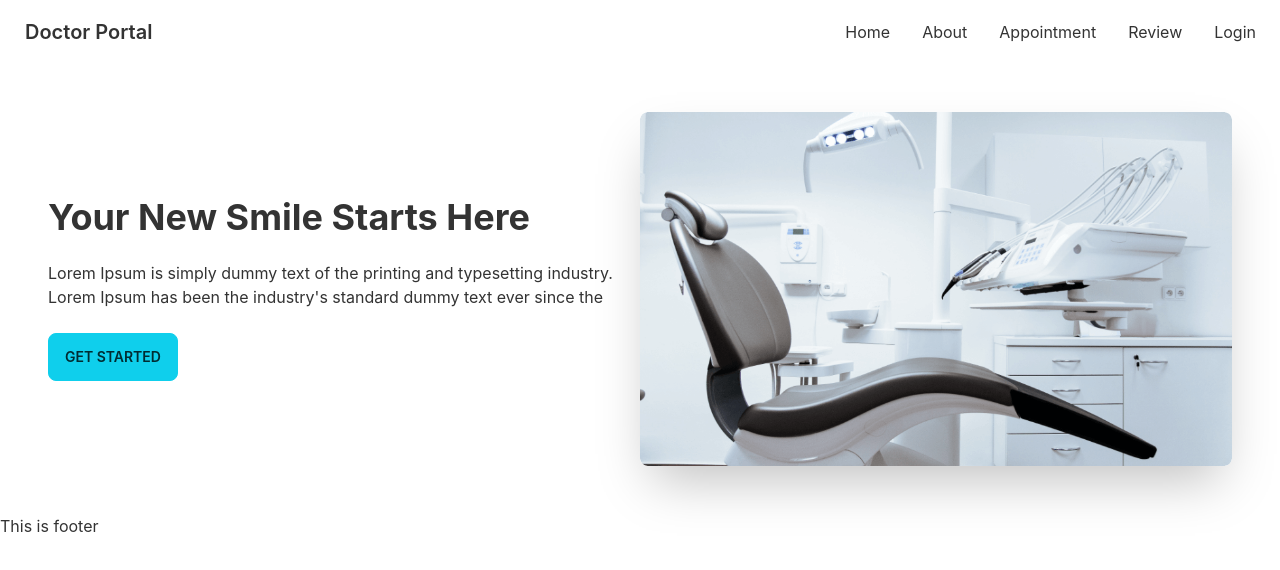
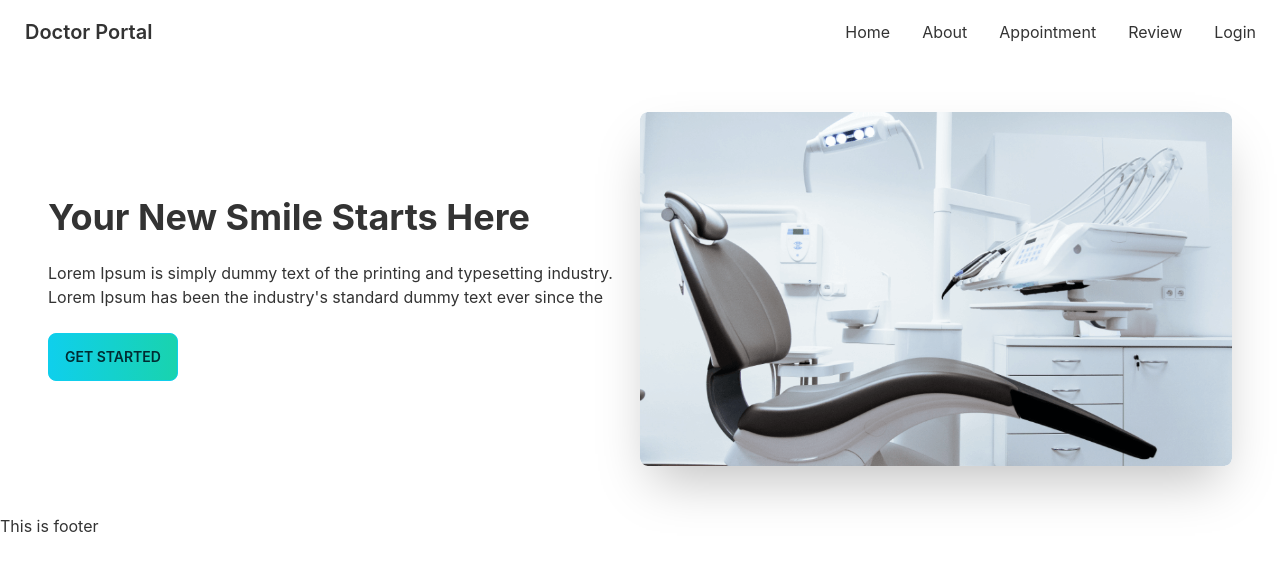
Before and after one commit to Rasel91/doctors-client, a React (Create React App) app: page / in a window 1280 px wide. Shown: the top 570 px of the page. Built offline with nearby package versions, Linux system fonts and the light colour scheme.

Commit message:
common bnt added

```diff
--- /dev/null
+++ b/src/Common/Button.js
@@ -0,0 +1,6 @@
+
+
+const button= <button className="btn btn-primary bg-gradient-to-r from-primary to-secondary">Get Started</button>
+
+
+export default button;
--- a/src/Pages/Home/Home/Banner.js
+++ b/src/Pages/Home/Home/Banner.js
@@ -1,18 +1,18 @@
 import React from 'react';
+import { Link } from 'react-router-dom';
 
 import chair from '../../../assets/images/chair.png'
-import bg from '../../../assets/images/appointment.png'
-
+import button from '../../../Common/Button';
 
 const Banner = () => {
    return (
-      <div className="hero  ">
+      <div className="hero ">
          <div className="hero-content flex-col lg:flex-row-reverse">
             <img alt='' src={chair}className="w-1/2 rounded-lg shadow-2xl" />
             <div className=''>
                <h1 className="text-4xl font-bold">Your New Smile Starts Here</h1>
                <p className="py-6">Lorem Ipsum is simply dummy text of the printing and typesetting industry. Lorem Ipsum has been the industry's standard dummy text ever since the</p>
-               <button className="btn btn-primary">Get Started</button>
+              <Link to='/about'> {button}</Link>
             </div>
          </div>
       </div>
--- a/tailwind.config.js
+++ b/tailwind.config.js
@@ -6,6 +6,7 @@ module.exports = {
   theme: {
     extend: {},
   },
+
   daisyui: {
     themes: [
       {
@@ -19,13 +20,6 @@ module.exports = {
 
           "base-100": "#FFFFFF",
 
-          "info": "#3ABFF8",
-
-          "success": "#36D399",
-
-          "warning": "#FBBD23",
-
-          "error": "#F87272",
         },
       },
     ],
```
Also changed, not shown: 1 other file (tests, documents, lock files or other folders).
